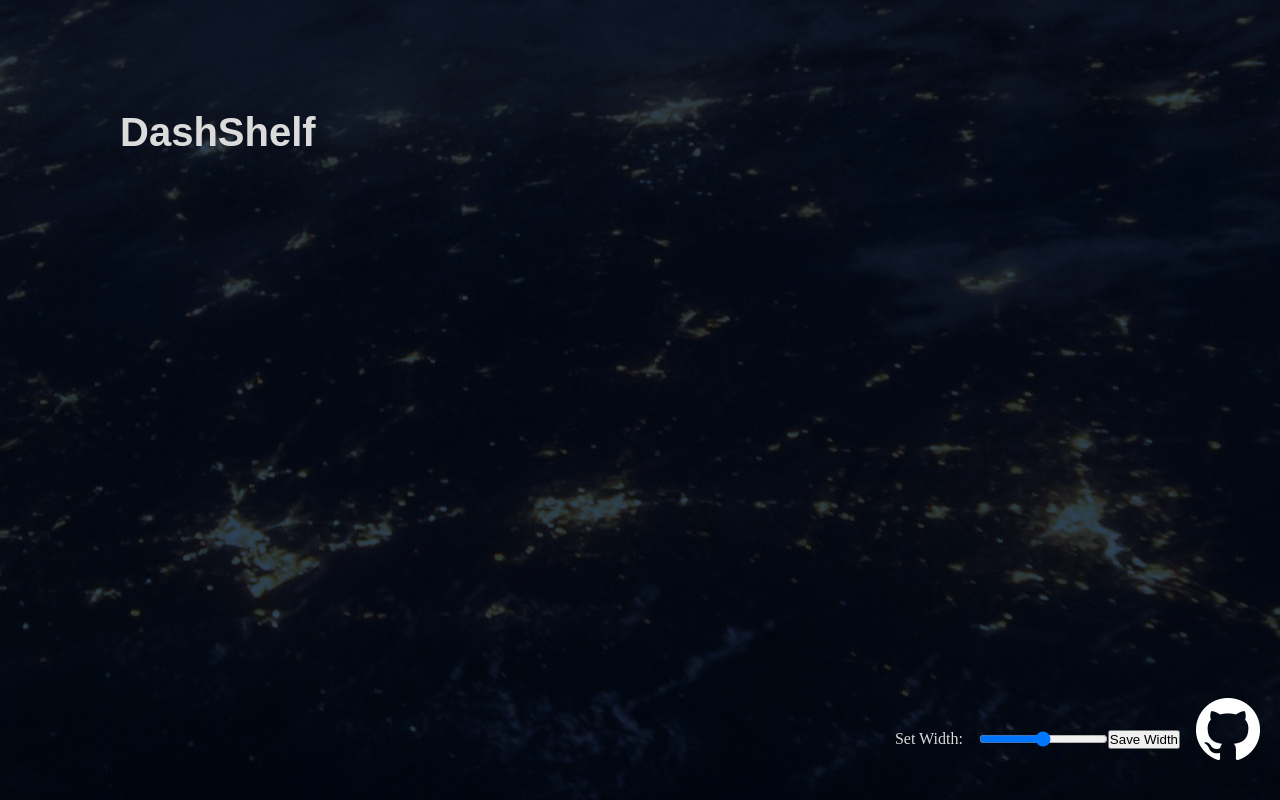
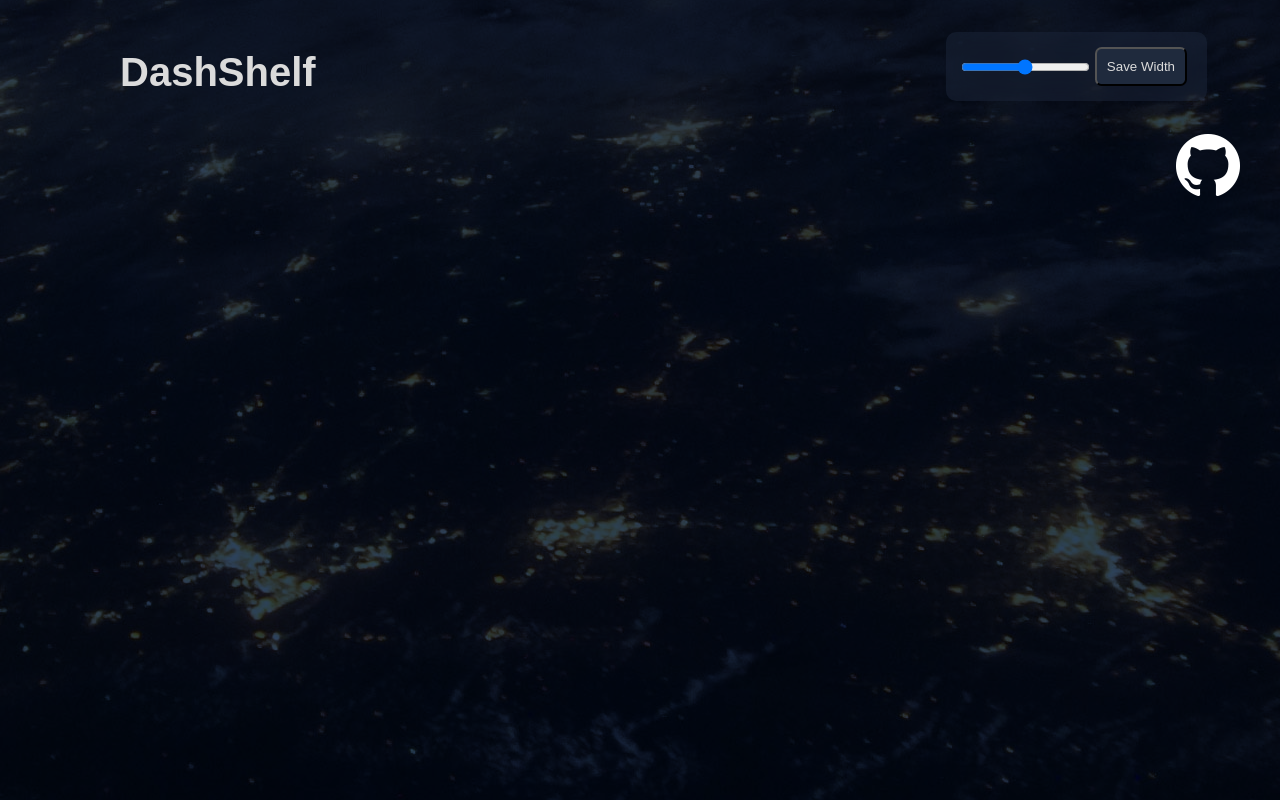
Before and after one commit to JRehkemper/DashShelf, a browser extension: page index.html in a window 1280 px wide. Drawn offline with Linux system fonts and the light colour scheme.

Commit message:
Change Layout; Links were covered by Github Logo

```diff
--- a/functions.js
+++ b/functions.js
@@ -133,6 +133,7 @@ function saveWidth() {
     chrome.storage.sync.set({"width": width}, function() {
         console.log('Width is set to ' + width);
     });
+    alert("Width successfully saved")
 }
 
 function addElements(elements, elementIndex) {
--- a/index.html
+++ b/index.html
@@ -5,22 +5,27 @@
     </head>
     <body>
         <div id = "app">
-            <h1 id="header">DashShelf</h1>
+            <div class="header">
+                <h1 id="header">DashShelf</h1>
+                <div class="sliderForm">
+                    <!-- <label for="slider">Set Width:</label> -->
+                    <input type="range" id="slider" min="150" max ="500"/>
+                    <button id="save-width">Save Width</button>
+                </div>
+            </div>
             <h2 id="date"></h2>
             <div id="bookmarks">
 
             </div>
-        </div>
-        <div class="footer">
-            <div class="github-logo-wrapper">
-                <div class="sliderForm">
-                    <label for="slider">Set Width:</label>
-                    <input type="range" id="slider" min="150" max ="500"/>
-                    <button id="save-width">Save Width</button>
+            <div class="footer">
+                <div class="bottom-directory">
+                    <!--<h2 class="directory-title">Settings</h2>-->
+                    <div class="github-logo-wrapper">
+                        <a href="https://github.com/JadBlackstone/Bookmark-Dashboard">
+                            <img id="github-logo" src="./GitHub-Mark-Light-64px.png">
+                        </a>
+                    <div>
                 </div>
-                <a href="https://github.com/JadBlackstone/Bookmark-Dashboard">
-                    <img id="github-logo" src="./GitHub-Mark-Light-64px.png">
-                </a>
             </div>
         </div>
     </body>
--- a/style.css
+++ b/style.css
@@ -22,14 +22,17 @@ a, a:visited, h1, h2, label {
 }
 
 h1 {
-    margin-top: 1.5em;
     margin-left: 35px;
     padding: 1em 0 0em 0;
     font-size: 40px;
 }
 
 h2 {
-    font-size: 26px;
+    font-size: 20px;
+}
+
+div {
+    font-size: 11px;
 }
 
 #date {
@@ -70,7 +73,7 @@ h2 {
 
 .directory {
     margin: 2em 3em 3em 3em;
-    background-color: hsla(218, 32%, 15%, 0.6);
+    background-color: hsla(218, 32%, 25%, 0.3);
     border-radius: 10px;
     padding: 15px;
     width: var(--width);
@@ -86,7 +89,7 @@ h2 {
     display: flex;
     justify-content: flex-start;
     margin: 0.5em;
-    background-color: hsl(218, 32%, 13%);
+    background-color: hsl(218, 32%, 18%);
     border-radius: 10px;
     align-items: center;
 }
@@ -103,28 +106,46 @@ h2 {
 }
 
 .footer {
-    position: absolute;
-    bottom:0px;
-    width: 100vw;
+    width: 100%;
+    display: flex;
+    justify-content: right;
 }
 
 .github-logo-wrapper {
     display: flex;
-    justify-content: right;
-    margin: 20px;
+    justify-content: center;
 }
 
 .sliderForm {
-    padding: 1em;
+    /*padding: 1em;*/
     display: flex;
     align-items: center;
+    margin: 2em 3em 3em 3em;
+    background-color: hsla(218, 32%, 25%, 0.3);
+    border-radius: 10px;
+    padding: 15px;
+    /*width: var(--width);*/
+    overflow-x: hidden;
+    backdrop-filter: blur(15px);
 }
 
 .sliderForm label {
     padding: 1em;
 }
 
+.header {
+    display: flex;
+    justify-content: space-between;
+}
+
+button {
+    padding: 10px;
+    border-radius: 0.5em;
+    margin: 0 5px 0 5px;
+    background-color: hsl(218, 32%, 18%);
+    color: #DBDBDB;
+}
+
 .save-width {
-    border-radius: 0.5em;
     padding: 1em;
 }
```
